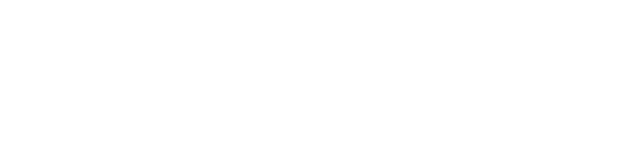
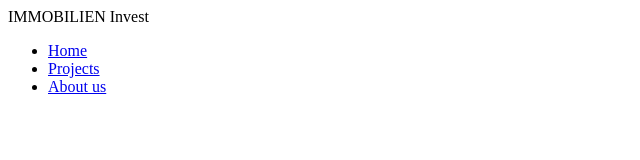
Before and after one commit to Shotiko11/MYWAY, a plain HTML site: page index.html in a window 1280 px wide. Shown: the whole page, without its empty margins (0-640 px from the left). Drawn offline with Linux system fonts and the light colour scheme.

Commit message:
next commit

```diff
--- a/index.html
+++ b/index.html
@@ -1,12 +1,19 @@
 <!DOCTYPE html>
 <html lang="en">
-<head>
-    <meta charset="UTF-8">
-    <meta name="viewport" content="width=device-width, initial-scale=1.0" >
-    <link rel="stylesheet" type="text/css" href="style.css" >
+  <head>
+    <meta charset="UTF-8" />
+    <meta name="viewport" content="width=device-width, initial-scale=1.0" />
+    <link rel="stylesheet" type="text/css" href="style.css" />
     <title>Document</title>
-</head>
-<body>
-
-</body>
+  </head>
+  <body>
+    <header>
+      <div class="company-name">IMMOBILIEN Invest</div>
+      <ul class="nav-links">
+        <li><a href="#">Home</a></li>
+        <li><a href="#">Projects</a></li>
+        <li><a href="#">About us</a></li>
+      </ul>
+    </header>
+  </body>
 </html>
```
